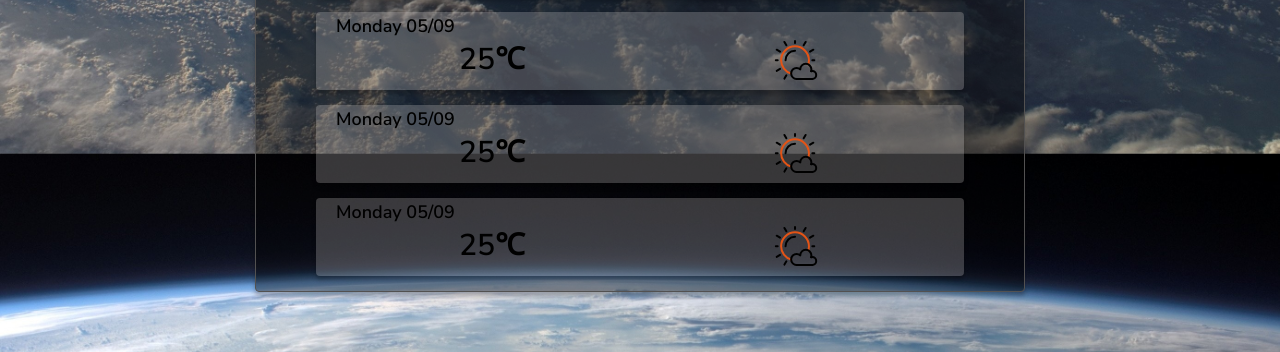
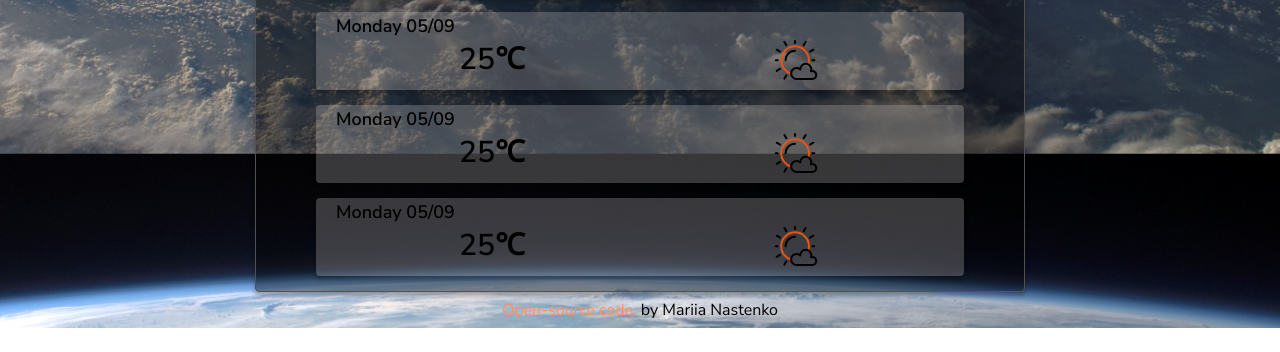
Before and after one commit to Maria-Nastenko/weather-app, a plain HTML site: page index.html in a window 1280 px wide. Shown: the part 719-1071 px from the top of the page. After the commit the page ends 1047 px from the top, so only its background shows below. Drawn offline with nearby package versions, Linux system fonts and the light colour scheme.

Commit message:
add link on my git hub

```diff
--- a/css/style.css
+++ b/css/style.css
@@ -12,7 +12,7 @@ body {
 .main {
    max-width: 60%;
    min-width: 40%;
-    margin: 60px auto;
+    margin: 60px auto 0;
     background-color: rgba(0, 0, 0, 0.4);;
     border: 1px solid rgb(82, 81, 81);
     box-shadow: 0px 4px 4px rgba(0, 0, 0, 0.25);
@@ -190,5 +190,13 @@ color: rgb(161, 66, 11);
     justify-content: space-around;
     align-items: center;
 }
+footer {
+    margin-block: 10px;
+    text-align: center;
+}
 
+.github-link {
+    font-size: 16px;
+    color: #FF9263;
+}
 /* #e35416 */
--- a/index.html
+++ b/index.html
@@ -129,6 +129,9 @@
           </div>
         </div>
       </section>
+      <footer >
+        <a href="https://github.com/Maria-Nastenko/weather-app" class="github-link" target="_blank">Open-source code, </a><span>by Mariia Nastenko</span>
+      </footer>
     </div>
     <script src="./js/script.js" type="module"></script>
   </body>
```
